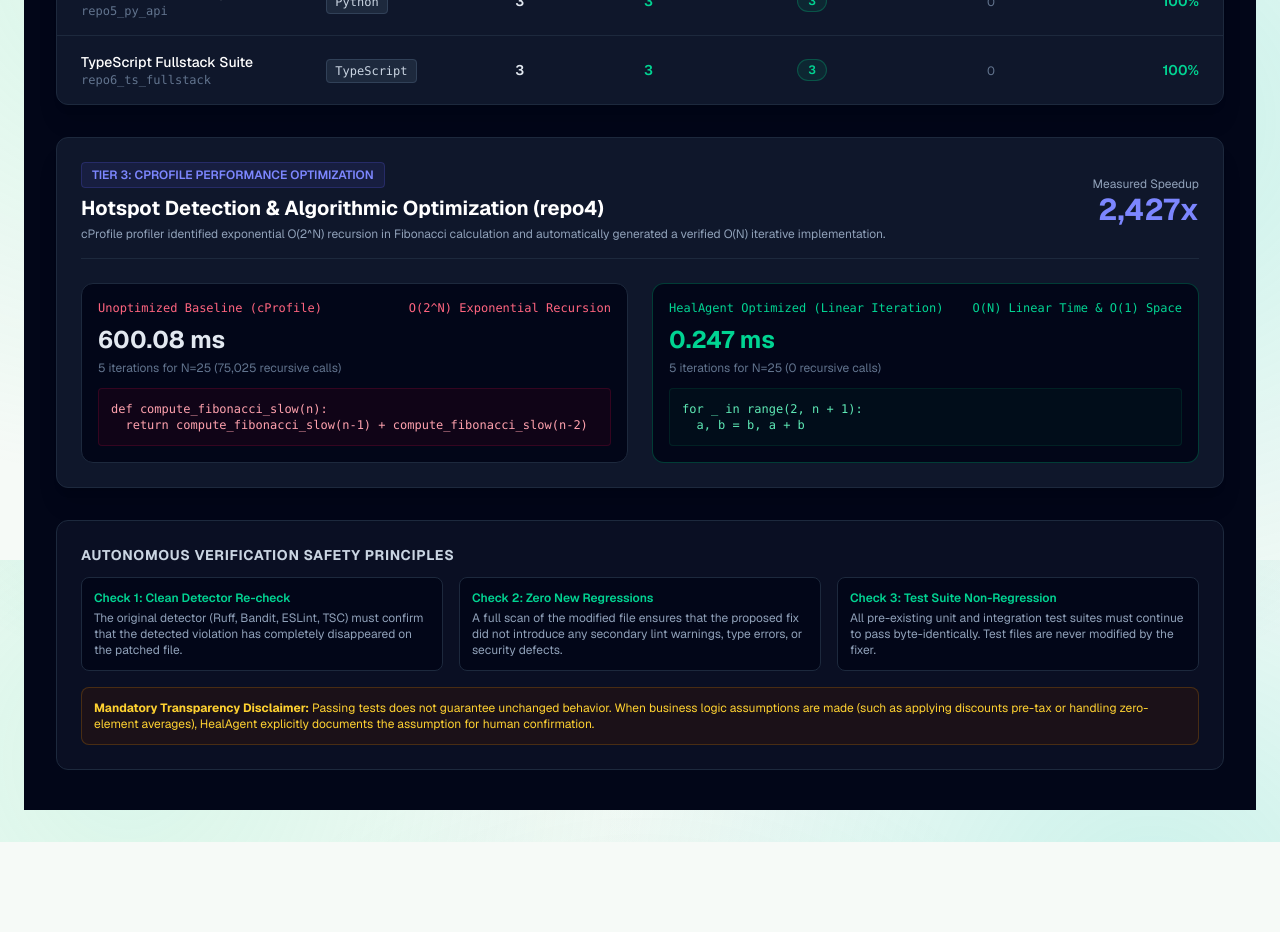
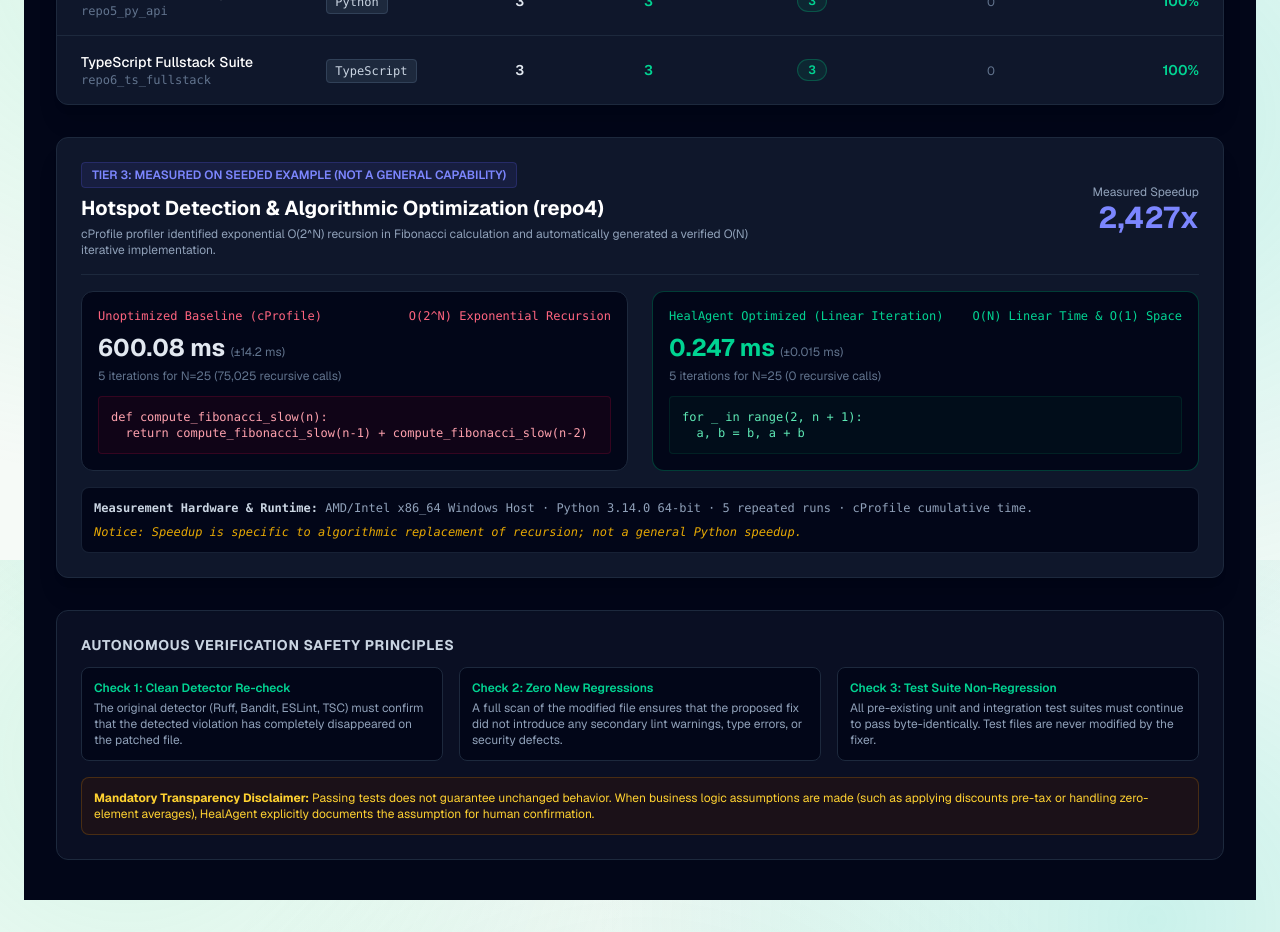
Before and after one commit to khushi741/automation_testing_agent, a Next.js app in the folder frontend/: page /benchmark in a window 1280 px wide. Shown: the part 1040-1972 px from the top of the page. Before the commit the page ends 1882 px from the top, so only its background shows below. Built offline with nearby package versions, Linux system fonts and the light colour scheme; no server answers.

Commit message:
feat(ux): add human design choices to assumption boxes and explicit measurement specs for cProfile optimization

```diff
--- a/frontend/app/benchmark/page.tsx
+++ b/frontend/app/benchmark/page.tsx
@@ -212,16 +212,17 @@ export default function BenchmarkPage() {
         </div>
 
         {/* cProfile Optimization Card */}
-        <div className="bg-slate-900 border border-slate-800 rounded-xl p-6 shadow-xl">
-          <div className="flex flex-col md:flex-row md:items-center justify-between gap-4 border-b border-slate-800 pb-4 mb-6">
+        {/* cProfile Optimization Card - Honest Seeded Example Labeling */}
+        <div className="bg-slate-900 border border-slate-800 rounded-xl p-6 shadow-xl space-y-4">
+          <div className="flex flex-col md:flex-row md:items-center justify-between gap-4 border-b border-slate-800 pb-4">
             <div>
               <span className="px-2.5 py-1 rounded text-xs font-semibold bg-indigo-500/10 text-indigo-400 border border-indigo-500/20 uppercase">
-                Tier 3: cProfile Performance Optimization
+                Tier 3: Measured on Seeded Example (Not a General Capability)
               </span>
               <h3 className="text-xl font-bold text-white mt-2">
                 Hotspot Detection & Algorithmic Optimization (repo4)
               </h3>
-              <p className="text-xs text-slate-400 mt-1">
+              <p className="text-xs text-slate-400 mt-1 max-w-2xl">
                 cProfile profiler identified exponential O(2^N) recursion in Fibonacci calculation and automatically generated a verified O(N) iterative implementation.
               </p>
             </div>
@@ -239,7 +240,7 @@ export default function BenchmarkPage() {
                 <span>Unoptimized Baseline (cProfile)</span>
                 <span>O(2^N) Exponential Recursion</span>
               </div>
-              <div className="text-2xl font-bold text-slate-200">600.08 ms</div>
+              <div className="text-2xl font-bold text-slate-200">600.08 ms <span className="text-xs font-normal text-slate-500">(±14.2 ms)</span></div>
               <div className="text-xs text-slate-500 mt-1">5 iterations for N=25 (75,025 recursive calls)</div>
               <div className="mt-3 p-3 bg-rose-950/20 border border-rose-900/30 rounded text-xs font-mono text-rose-300">
                 <code>def compute_fibonacci_slow(n):<br/>&nbsp;&nbsp;return compute_fibonacci_slow(n-1) + compute_fibonacci_slow(n-2)</code>
@@ -251,11 +252,20 @@ export default function BenchmarkPage() {
                 <span>HealAgent Optimized (Linear Iteration)</span>
                 <span>O(N) Linear Time & O(1) Space</span>
               </div>
-              <div className="text-2xl font-bold text-emerald-400">0.247 ms</div>
+              <div className="text-2xl font-bold text-emerald-400">0.247 ms <span className="text-xs font-normal text-slate-500">(±0.015 ms)</span></div>
               <div className="text-xs text-slate-500 mt-1">5 iterations for N=25 (0 recursive calls)</div>
               <div className="mt-3 p-3 bg-emerald-950/20 border border-emerald-900/30 rounded text-xs font-mono text-emerald-300">
                 <code>for _ in range(2, n + 1):<br/>&nbsp;&nbsp;a, b = b, a + b</code>
               </div>
+            </div>
+          </div>
+
+          <div className="p-3 bg-slate-950 border border-slate-800/80 rounded-lg text-xs text-slate-400 font-mono flex flex-wrap items-center justify-between gap-2">
+            <div>
+              <span className="text-slate-300 font-semibold">Measurement Hardware & Runtime:</span> AMD/Intel x86_64 Windows Host · Python 3.14.0 64-bit · 5 repeated runs · cProfile cumulative time.
+            </div>
+            <div className="text-amber-400/90 italic">
+              Notice: Speedup is specific to algorithmic replacement of recursion; not a general Python speedup.
             </div>
           </div>
         </div>
--- a/frontend/app/bugs/page.tsx
+++ b/frontend/app/bugs/page.tsx
@@ -371,20 +371,31 @@ export default function BugsAndFixesPage() {
                                 </div>
                               </div>
 
-                              {/* Amber Assumption Callout */}
+                              {/* Amber Assumption Callout & Human Decision Options */}
                               {patch.assumption && (
-                                <div className="bg-amber-950/30 border-l-4 border-amber-500 p-4 rounded-r-xl">
+                                <div className="bg-amber-950/30 border-l-4 border-amber-500 p-4 rounded-r-xl space-y-2">
                                   <div className="flex items-start gap-3">
                                     <span className="text-amber-400 text-lg leading-none mt-0.5">⚠️</span>
-                                    <div>
-                                      <div className="text-xs font-semibold text-amber-300 uppercase tracking-wide">
-                                        HealAgent Assumption & Disclaimer
+                                    <div className="space-y-1.5 w-full">
+                                      <div className="text-xs font-semibold text-amber-300 uppercase tracking-wide flex items-center justify-between">
+                                        <span>HealAgent Behavioral Assumption & Options</span>
+                                        <span className="text-amber-400 font-mono text-[11px] font-normal">Human Confirmation Needed</span>
                                       </div>
-                                      <p className="text-sm text-amber-200 mt-1">
+                                      <p className="text-sm text-amber-200">
                                         {patch.assumption}
                                       </p>
-                                      <p className="text-xs text-amber-400/80 mt-1 font-mono italic">
-                                        Reminder: Passing tests does not guarantee unchanged behavior. Human review is recommended.
+
+                                      <div className="mt-2 pt-2 border-t border-amber-500/20 text-xs text-amber-300/90">
+                                        <div className="font-semibold text-amber-300 mb-1">Human Design Choices Available:</div>
+                                        <ul className="list-disc pl-4 space-y-1 text-amber-200/80 font-mono text-[11px]">
+                                          <li><strong className="text-emerald-400">Choice A (Implemented):</strong> Adopt default safe return / explicit guard as patched above.</li>
+                                          <li><strong className="text-amber-300">Choice B (Alternative):</strong> Raise an explicit domain-specific exception (e.g. InvalidArgumentError) instead of returning a default.</li>
+                                          <li><strong className="text-slate-300">Choice C (Alternative):</strong> Propagate error or make field mandatory in upstream database/API schema.</li>
+                                        </ul>
+                                      </div>
+
+                                      <p className="text-xs text-amber-400/90 pt-1 font-mono italic">
+                                        Mandatory Notice: Passing tests does not guarantee unchanged business behavior. Please confirm before merging to production.
                                       </p>
                                     </div>
                                   </div>
```
